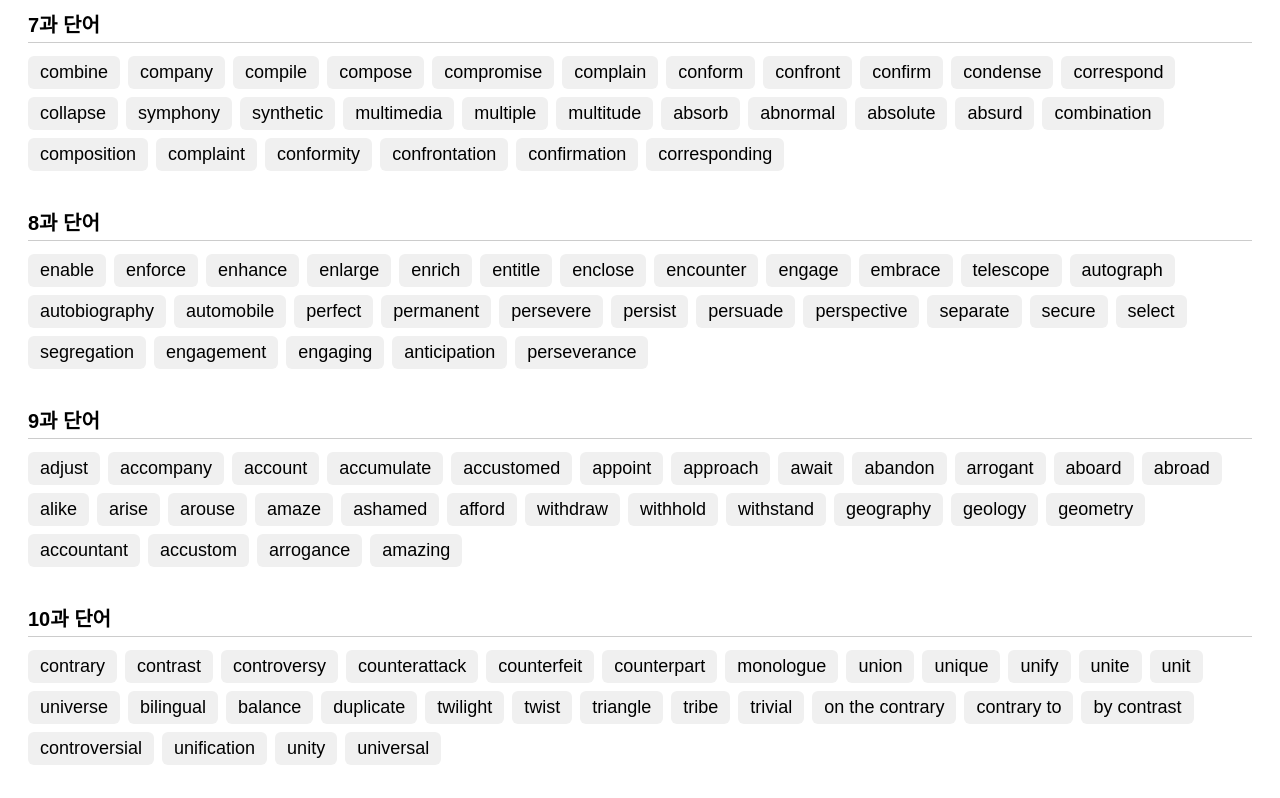
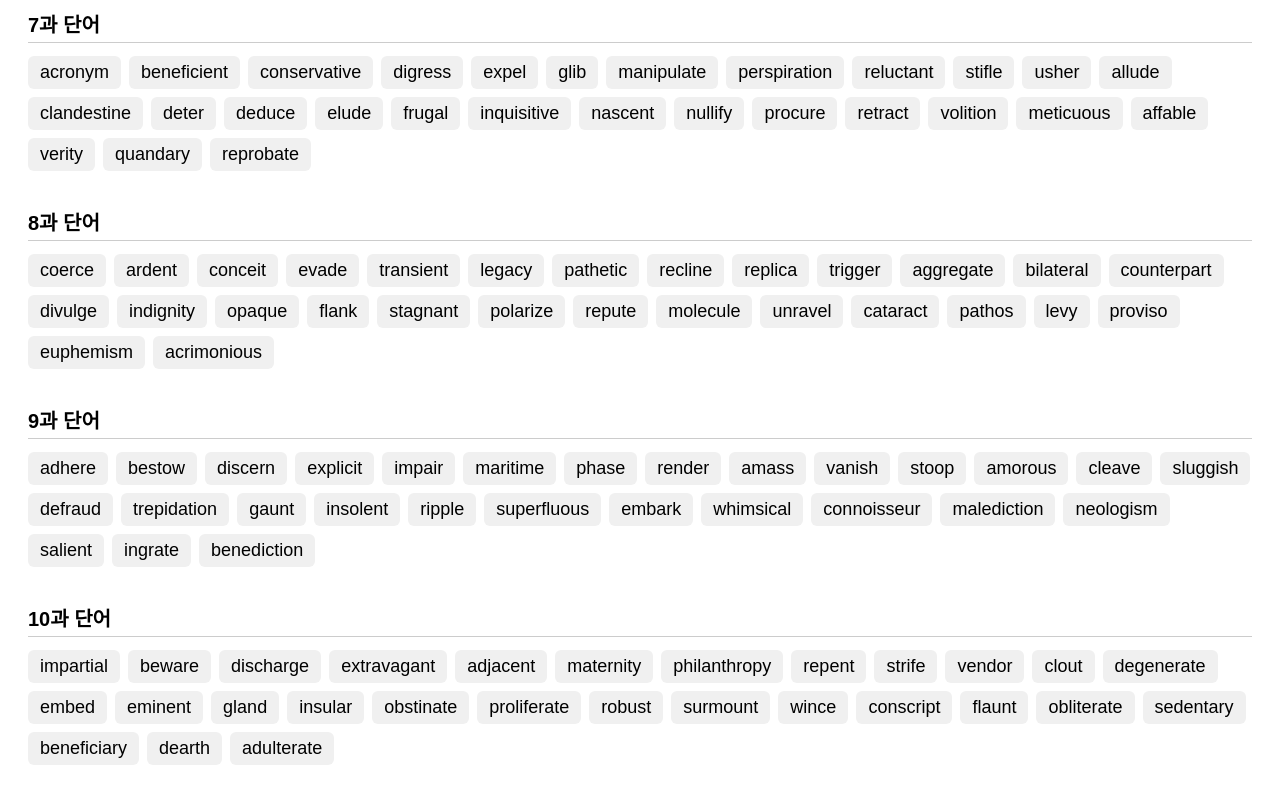
Before and after one commit to nmyway77/hlevele, a plain HTML site: page index.html in a window 1280 px wide. Shown: the part 1360-2158 px from the top of the page. Drawn offline with Linux system fonts and the light colour scheme.

Commit message:
Update index.html

```diff
--- a/index.html
+++ b/index.html
@@ -118,6 +118,7 @@
 { word: 'palatable', meaning: '1. 입에 맞는, 맛 좋은' },
 { word: 'unlettered', meaning: '문맹의, 교육받지 못한' },
 { word: 'impending', meaning: '(재난,위기 등이)임박한, 눈앞에 닥친' },
+
       { heading: '2과 단어' },
 { word: 'compliment', meaning: '칭찬, 찬사' },
 { word: 'delegate', meaning: '대표, 사절, 파견위원' },
@@ -147,6 +148,7 @@
 { word: 'prosaic', meaning: '지루한, 진부한, 재미없는' },
 { word: 'flagrant', meaning: '뻔뻔스러운, 극악한' },
 { word: 'pervade', meaning: '~에 널리 퍼지다, 충만하다' },
+
       { heading: '3과 단어' },
 { word: 'abhor', meaning: '몹시 싫어하다, 혐오하다' },
 { word: 'banquet', meaning: '1.연회, 향연 2. 진수성찬' },
@@ -176,6 +178,7 @@
 { word: 'stoic', meaning: '1. 냉정한, 극기의 2. 스토아 철학(파)의' },
 { word: 'recluse', meaning: '은둔자, 속세를 떠난 사람' },
 { word: 'refute', meaning: '1. 논박하다 반박하다 2. (남의 발언을)부인하다' },
+
       { heading: '4과 단어' },
 { word: 'barren', meaning: '1. 불모의, 메마른 2.불임의 3.열매를 맺지 못하는 4.보잘것없는,시시한' },
 { word: 'depose', meaning: '1. (높은 지위에서) 물러나게 하다 2.(법정에서) 증언하다' },
@@ -206,6 +209,7 @@
 { word: '1.~이 거짓임이 드러나다, ~와 다르다 2. (감정 등을) 숨기다,', meaning: '잘못 전하다' },
 { word: 'egocentric', meaning: '자기 중심의, 이기적인' },
 { word: 'placebo', meaning: '1. 위약, 플라시보, 가짜 약 2. 일시적인 위안' },
+
       { heading: '5과 단어' },
  { word: 'calamity', meaning: '재난, 재해, 참사' },
 { word: 'accentuate', meaning: '강조하다, 눈에 띄게 하다' },
@@ -265,122 +269,127 @@
 { word: 'outlandish', meaning: '기이한, 이상한' },
 { word: 'blithe', meaning: '문제의 심각성을 모르는, 마냥 행복한, 태평스런' },
 { word: 'dejected', meaning: '낙심한, 낙담한, 풀죽은' },
+
       { heading: '7과 단어' },
-  { word: 'combine', meaning: '결합하다, 결합되다' },
-  { word: 'company', meaning: '회사, 친구, 동석, 일행' },
-  { word: 'compile', meaning: '편집하다, 편찬하다' },
-  { word: 'compose', meaning: '구성하다, 작곡하다, 쓰다' },
-  { word: 'compromise', meaning: '타협, 절충, 타협하다' },
-  { word: 'complain', meaning: '불평하다, 항의하다' },
-  { word: 'conform', meaning: '순응하다, 따르다' },
-  { word: 'confront', meaning: '직면하다, ~에 맞서다' },
-  { word: 'confirm', meaning: '확인하다, 인정하다' },
-  { word: 'condense', meaning: '응축시키다, 응축하다' },
-  { word: 'correspond', meaning: '일치하다, 대응하다, 서신을 주고받다' },
-  { word: 'collapse', meaning: '붕괴되다, 쓰러지다, 붕괴' },
-  { word: 'symphony', meaning: '교향곡' },
-  { word: 'synthetic', meaning: '합성한, 인조의' },
-  { word: 'multimedia', meaning: '멀티미디어' },
-  { word: 'multiple', meaning: '다수의, 배수의' },
-  { word: 'multitude', meaning: '다수, 군중' },
-  { word: 'absorb', meaning: '흡수하다, 열중하게 하다' },
-  { word: 'abnormal', meaning: '비정상적인' },
-  { word: 'absolute', meaning: '절대적인, 완전한' },
-  { word: 'absurd', meaning: '어리석은, 터무니없는' },
-  { word: 'combination', meaning: '결합, 조합' },
-  { word: 'composition', meaning: '구성, 조립, 작품, 작곡' },
-  { word: 'complaint', meaning: '불평, 항의' },
-  { word: 'conformity', meaning: '따름, 일치' },
-  { word: 'confrontation', meaning: '대결, 대립' },
-  { word: 'confirmation', meaning: '확인, 확증' },
-  { word: 'corresponding', meaning: '~에 상응하는' },
+{ word: 'acronym', meaning: '두문자어' },
+{ word: 'beneficient', meaning: '선행을 하는' },
+{ word: 'conservative', meaning: '1. 보수적인, 보수주의의, 2. 영국 보수당의  3. (옷차림 등이)수수한, 전통적인 4. (수치, 평가 등을) 낮게 잡은, 어림잡은' },
+{ word: 'digress', meaning: '(주제에서) 벗어나다, 빗나가다' },
+{ word: 'expel', meaning: '1. (장소, 조직에서) 내쫓다, 추방하다 2. 방출하다' },
+{ word: 'glib', meaning: '입심 좋은, 겉발림의, 말뿐의' },
+{ word: 'manipulate', meaning: '1. (사람, 여론 등을) 교묘하게 조종하다 2. (기계, 정보 등을) 잘 다루다, 조작하다' },
+{ word: 'perspiration', meaning: '땀, 발한' },
+{ word: 'reluctant', meaning: '내키지 않는, 마지못해 하는' },
+{ word: 'stifle', meaning: '1. 억누르다, 억제하다 2. 숨을 막다, 질식시키다' },
+{ word: 'usher', meaning: '안내원, 접수원' },
+{ word: 'allude', meaning: '넌지시 말하다, 암시하다' },
+{ word: 'clandestine', meaning: '은밀한, 비밀의, 불법적인' },
+{ word: 'deter', meaning: '그만두게 하다, 단념시키다, 막다' },
+{ word: 'deduce', meaning: '연역하다, 추론하다' },
+{ word: 'elude', meaning: '1. 모면하다, 피해가다 2. ~에게 생각나지[이해되지]않다' },
+{ word: 'frugal', meaning: '1. 절약하는, 검소한 2. (식사 등이) 간소한, 간단한' },
+{ word: 'inquisitive', meaning: '1. 캐묻기 좋아하는 2. 탐구적인, 알고 싶어 하는' },
+{ word: 'nascent', meaning: '발생하려 하는, 태동기의' },
+{ word: 'nullify', meaning: '1. (법적으로) 무효로 하다, 파기[취소]하다 2. 수포로 돌리다, 헛되게 하다' },
+{ word: 'procure', meaning: '어렵게 손에 넣다, 획득하다' },
+{ word: 'retract', meaning: '1. (약속, 말 등을) 취소하다, 철퇴하다 2. 쑥 들어가게 하다, 움츠리다' },
+{ word: 'volition', meaning: '의지력, 결단력' },
+{ word: 'meticuous', meaning: '꼼꼼한, 세심한' },
+{ word: 'affable', meaning: '상냥한, 붙임성 있는, 친절한' },
+{ word: 'verity', meaning: '진실, 진리' },
+{ word: 'quandary', meaning: '진퇴양난, 곤경' },
+{ word: 'reprobate', meaning: '무뢰한, 난봉꾼' },
+
       { heading: '8과 단어' },
-  { word: 'enable', meaning: '할 수 있게 하다' },
-  { word: 'enforce', meaning: '시행하다, 집행하다, 강요하다' },
-  { word: 'enhance', meaning: '향상하다' },
-  { word: 'enlarge', meaning: '크게 하다, 확장하다' },
-  { word: 'enrich', meaning: '풍부하게 하다, 부유하게 하다' },
-  { word: 'entitle', meaning: '자격(권리)을 주다, 제목을 붙이다' },
-  { word: 'enclose', meaning: '둘러싸다, 동봉하다' },
-  { word: 'encounter', meaning: '직면하다, 우연히 만나다' },
-  { word: 'engage', meaning: '참여하다, 종사시키다, 약혼하다' },
-  { word: 'embrace', meaning: '껴안다, 수용하다' },
-  { word: 'telescope', meaning: '망원경' },
-  { word: 'autograph', meaning: '사인, 자필 서명[하다]' },
-  { word: 'autobiography', meaning: '자서전' },
-  { word: 'automobile', meaning: '자동차(의)' },
-  { word: 'perfect', meaning: '완전한, 완벽하게 하다' },
-  { word: 'permanent', meaning: '영구적인, 정규(직)의' },
-  { word: 'persevere', meaning: '인내하다, 견디다' },
-  { word: 'persist', meaning: '계속하다, 지속하다, 고집하다' },
-  { word: 'persuade', meaning: '설득하다, 납득시키다' },
-  { word: 'perspective', meaning: '관점, 시각, 견해, 원근법' },
-  { word: 'separate', meaning: '분리된, 별개의; 분리하다' },
-  { word: 'secure', meaning: '안전한, 확보하다, 안전하게 하다' },
-  { word: 'select', meaning: '선택하다, 고르다' },
-  { word: 'segregation', meaning: '분리, 차별' },
-  { word: 'engagement', meaning: '약속, 약혼, 교전' },
-  { word: 'engaging', meaning: '관심을 끄는, 매력적인' },
-  { word: 'anticipation', meaning: '예상, 기대' },
-  { word: 'perseverance', meaning: '인내, 끈기' },
+{ word: 'coerce', meaning: '강제로 ~하게 하다, 협박하여 ~하게 하다' },
+{ word: 'ardent', meaning: '열렬한, 열정적인' },
+{ word: 'conceit', meaning: '1. 자만, 오만 2. (기발한) 비유, 은유' },
+{ word: 'evade', meaning: '(교묘하게) 피하다, 회피하다' },
+{ word: 'transient', meaning: '일시적인, 잠깐 동안의, 단기 체류의' },
+{ word: 'legacy', meaning: '유산, 유물, 물려받은 것' },
+{ word: 'pathetic', meaning: '1. 형편없는, 쓸모없는, 서툰 2. 애처로운, 불쌍한' },
+{ word: 'recline', meaning: '1. 기대어 앉다[놀다], 2. 등받이가 기울다' },
+{ word: 'replica', meaning: '모조품' },
+{ word: 'trigger', meaning: '1. 방아쇠 2.(사건의 계기), 도화선' },
+{ word: 'aggregate', meaning: '총합, 총계' },
+{ word: 'bilateral', meaning: '쌍방의, 양자[양국]의' },
+{ word: 'counterpart', meaning: '(동등한 역할/위치의) 상대방, 대응물' },
+{ word: 'divulge', meaning: '누설하다, 폭로하다' },
+{ word: 'indignity', meaning: '치욕, 모욕' },
+{ word: 'opaque', meaning: '불투명한, 탁한, 난해한' },
+{ word: 'flank', meaning: '측면, 옆구리' },
+{ word: 'stagnant', meaning: '1. (물/공기가) 흐르지 않는, 고여 있는  2. 성장이 없는, 정체[침체]된' },
+{ word: 'polarize', meaning: '(의견 등이) 정반대로 갈라지다, 분열하다[시키다], 대립하다' },
+{ word: 'repute', meaning: '평판' },
+{ word: 'molecule', meaning: '[과학] 분자' },
+{ word: 'unravel', meaning: '1.(얽힌 실 등을)풀다, 2. 규명하다, 이해하다 3. (계획/체제 등이) 무산되다, 실패하다, 와해되다' },
+{ word: 'cataract', meaning: '1. 백내장 2.  큰 폭포' },
+{ word: 'pathos', meaning: '[예술] 비애, 연민을 자아내는 것' },
+{ word: 'levy', meaning: '세금, 징수액, 부과금' },
+{ word: 'proviso', meaning: '전제 조건' },
+{ word: 'euphemism', meaning: '완곡어법, 완곡한 표현' },
+{ word: 'acrimonious', meaning: '악감정으로 가득한, 신랄한' },
+
       { heading: '9과 단어' },
-  { word: 'adjust', meaning: '맞추다, 조정하다' },
-  { word: 'accompany', meaning: '~와 동행하다, 반주하다' },
-  { word: 'account', meaning: '계좌, 설명(하다), 원인, 책임지다' },
-  { word: 'accumulate', meaning: '모으다, 축적하다' },
-  { word: 'accustomed', meaning: '익숙해진' },
-  { word: 'appoint', meaning: '임명하다, 정하다' },
-  { word: 'approach', meaning: '접근하다, 접근' },
-  { word: 'await', meaning: '기다리다' },
-  { word: 'abandon', meaning: '버리다, 떠나다' },
-  { word: 'arrogant', meaning: '거만한, 오만한' },
-  { word: 'aboard', meaning: '탑승한, 배 안에서' },
-  { word: 'abroad', meaning: '외국에, 해외로, 널리 퍼져' },
-  { word: 'alike', meaning: '비슷한, 마찬가지로' },
-  { word: 'arise', meaning: '발생하다, 생기다, 깨다' },
-  { word: 'arouse', meaning: '일깨우다, 깨우다' },
-  { word: 'amaze', meaning: '깜짝 놀라게 하다' },
-  { word: 'ashamed', meaning: '부끄러워하는, 창피한' },
-  { word: 'afford', meaning: '~할 여유가 있다' },
-  { word: 'withdraw', meaning: '철회하다, 인출하다' },
-  { word: 'withhold', meaning: '주지 않다, 유보하다' },
-  { word: 'withstand', meaning: '저항하다, 견디다' },
-  { word: 'geography', meaning: '지리, 지리학' },
-  { word: 'geology', meaning: '지질학, 지질' },
-  { word: 'geometry', meaning: '기하학' },
-  { word: 'accountant', meaning: '회계사' },
-  { word: 'accustom', meaning: '익숙하게 하다' },
-  { word: 'arrogance', meaning: '거만, 오만' },
-  { word: 'amazing', meaning: '놀라운' },
+{ word: 'adhere', meaning: '1. 들러붙다, 부착하다 2. 따르다, 지지하다' },
+{ word: 'bestow', meaning: '(명예, 선물 등을) 주다, 수여하다' },
+{ word: 'discern', meaning: '알아보다, 식별[인식]하다' },
+{ word: 'explicit', meaning: '1. 분명한, 명쾌한 명백한, 노골적인' },
+{ word: 'impair', meaning: '해치다, 손상시키다, 악화시키다' },
+{ word: 'maritime', meaning: '1. 바다의, 해운의 2. 해변의, 연해의, 바다에 접한' },
+{ word: 'phase', meaning: '(발달, 변화의) 단계, 양상 2. (달, 행성의) 상' },
+{ word: 'render', meaning: '1. (어떤 상태가) 되게 하다 2. (서비스, 도움을) 제공하다  3. (해석하다) 표현하다, 묘사하다 4. 번역하다' },
+{ word: 'amass', meaning: '모으다, 축적하다, 쌓다' },
+{ word: 'vanish', meaning: '(갑자기) 사라지다, 없어지다' },
+{ word: 'stoop', meaning: '(상체를) 굽히다, (자세가) 구부정하다' },
+{ word: 'amorous', meaning: '호색적인, 사랑의, 연애의' },
+{ word: 'cleave', meaning: '1. 쪼개다, 나누다 2. 해치고 나가다' },
+{ word: 'sluggish', meaning: '둔한, 느린, 부진한' },
+{ word: 'defraud', meaning: '속여서 빼앗다, 횡령하다' },
+{ word: 'trepidation', meaning: '불안, 공포' },
+{ word: 'gaunt', meaning: '1. 수척한, 몹시 여윈 2. 적막한, 황량한' },
+{ word: 'insolent', meaning: '무례한, 건방진, 오만한' },
+{ word: 'ripple', meaning: '1. 잔물결이 일다, 약하게 흔들리다 2. (소리, 감정 드잉) 파문처럼 퍼지다' },
+{ word: 'superfluous', meaning: '여분의, 과잉의, 불필요한' },
+{ word: 'embark', meaning: '승선하다, 탑승하다, 싣다' },
+{ word: 'whimsical', meaning: '별난, 색다른, 기발한' },
+{ word: 'connoisseur', meaning: '(예술, 음식 등의) 감정가, 전문가' },
+{ word: 'malediction', meaning: '저주, 악담' },
+{ word: 'neologism', meaning: '신조어, 새로운 의미를 갖게 된 단어' },
+{ word: 'salient', meaning: '현저한, 두드러진' },
+{ word: 'ingrate', meaning: '은혜를 모르는 자, 배은망덕한 사람' },
+{ word: 'benediction', meaning: '축복, 기도' },
+
       { heading: '10과 단어' },
-  { word: 'contrary', meaning: '반대의, 반대' },
-  { word: 'contrast', meaning: '대조, 대비, 대조하다' },
-  { word: 'controversy', meaning: '논란, 논쟁' },
-  { word: 'counterattack', meaning: '반격(하다), 역습(하다)' },
-  { word: 'counterfeit', meaning: '위조의, 위조하다' },
-  { word: 'counterpart', meaning: '대응하는 사람, 상대(방)' },
-  { word: 'monologue', meaning: '독백' },
-  { word: 'union', meaning: '조합, 단체, 결합, 연합' },
-  { word: 'unique', meaning: '독특한, 특유의, 유일의' },
-  { word: 'unify', meaning: '통일하다, 통합하다' },
-  { word: 'unite', meaning: '결합하다, 연합하다' },
-  { word: 'unit', meaning: '구성 단위, 단일체' },
-  { word: 'universe', meaning: '우주, 만물, 전 세계' },
-  { word: 'bilingual', meaning: '두 개 언어를 구사할 수 있는' },
-  { word: 'balance', meaning: '균형, 잔고, 균형을 잡다' },
-  { word: 'duplicate', meaning: '복제하다, 복사하다, 복사본' },
-  { word: 'twilight', meaning: '황혼, 땅거미, 황혼기' },
-  { word: 'twist', meaning: '비틀다, 왜곡하다, 굴곡' },
-  { word: 'triangle', meaning: '삼각형' },
-  { word: 'tribe', meaning: '부족, 종족' },
-  { word: 'trivial', meaning: '사소한, 하찮은' },
-  { word: 'on the contrary', meaning: '그와는 반대로, 오히려' },
-  { word: 'contrary to', meaning: '~에 반대하여, ~에 반하는' },
-  { word: 'by contrast', meaning: '대조적으로' },
-  { word: 'controversial', meaning: '논란의 여지가 있는, 논쟁의' },
-  { word: 'unification', meaning: '통일, 단일화' },
-  { word: 'unity', meaning: '통합, 통일, 조화' },
-  { word: 'universal', meaning: '보편적인, 전 인류의' },
+{ word: 'impartial', meaning: '공정한, 치우치지 않은' },
+{ word: 'beware', meaning: '조심하다, 주의하다' },
+{ word: 'discharge', meaning: '1. (군대, 병원, 감옥 등에서) 나가게 하다 2. (액체, 가스 등을) 방출하다, (배터리 등이) 방전되다 3. (의무를) 이행하다, (빚을) 상환하다 4. 발사하다, 쏘다' },
+{ word: 'extravagant', meaning: '1. 낭비하는, 사치스러운 2. 지나친, 터무니없는' },
+{ word: 'adjacent', meaning: '근처의, 인접한' },
+{ word: 'maternity', meaning: '임산부의' },
+{ word: 'philanthropy', meaning: '자선(행위), 박애주의' },
+{ word: 'repent', meaning: '후회하다, 뉘우치다, 회개하다' },
+{ word: 'strife', meaning: '분쟁,불화, 투쟁' },
+{ word: 'vendor', meaning: '행상인, 노점 상인' },
+{ word: 'clout', meaning: '1. (정치, 경제적) 영향력, 권력 2. (손으로) 강타, 타격' },
+{ word: 'degenerate', meaning: '나빠지다, 퇴보하다' },
+{ word: 'embed', meaning: '1. (물건을) 단단히 끼워넣다, 깊숙이 박다 2. (생각, 감정 등을) 깊이 새겨두다' },
+{ word: 'eminent', meaning: '저명한, 탁월한' },
+{ word: 'gland', meaning: '[생리] 선, 분비기관' },
+{ word: 'insular', meaning: '1. 자기 지역에만 관심있는, 국수주의적인, 폐쇄적인 2. 섬의, 섬과 관련한, 섬나라의' },
+{ word: 'obstinate', meaning: '1. 완고한, 고집센 2. 처리하기 힘든, 없애기 어려운' },
+{ word: 'proliferate', meaning: '급증하다, 확산하다' },
+{ word: 'robust', meaning: '1. 튼튼한, 견고한 2. (신념, 의지가) 확고한, 단호한 3. 음식 술이 감칠맛이 도는' },
+{ word: 'surmount', meaning: '1. 극복하다, 이겨내다 2. ~위에 놓다' },
+{ word: 'wince', meaning: '(고통, 당황스러움 등으로) 얼굴을 찌푸리다, 움찔하다' },
+{ word: 'conscript', meaning: '징집하다, 입대시키다' },
+{ word: 'flaunt', meaning: '과시하다, 자랑하다, 뽐내다' },
+{ word: 'obliterate', meaning: '1. 완전히 파괴하다 2. (기억, 감정 등을) 지우다, 삭제하다 3. (가려서) 보이지 않게 하다' },
+{ word: 'sedentary', meaning: '앉아 있는 시간이 많은, 활동량이 적은' },
+{ word: 'beneficiary', meaning: '수익자 (보험근, 상속재산 등의) 수혜자' },
+{ word: 'dearth', meaning: '부족, 결핍' },
+{ word: 'adulterate', meaning: '다른 것을 섞어 질을 떨어뜨리다' },
+
       { heading: '11과 단어' },
   { word: 'interviewer', meaning: '면접관, 인터뷰 진행자' },
   { word: 'interviewee', meaning: '면접 대상자' },
@@ -442,6 +451,7 @@
   { word: 'critical', meaning: '비판적인, 중대한' },
   { word: 'fit', meaning: '건강한, 적절한, ~에 맞다' },
   { word: 'angular', meaning: '각이 진, 모난' },
+
       { heading: '12과 단어' },
   { word: 'childish', meaning: '유치한' },
   { word: 'childlike', meaning: '천진난만한' },
@@ -496,6 +506,7 @@
   { word: 'character', meaning: '성격, 특성, 등장인물' },
   { word: 'characterize', meaning: '특징짓다' },
   { word: 'satisfaction', meaning: '만족(감)' },
+
       { heading: '13과 단어' },
   { word: 'costly', meaning: '값비싼, 손실이 큰' },
   { word: 'timely', meaning: '시기적절한, 때를 맞춘' },
@@ -557,6 +568,7 @@
   { word: 'simplicity', meaning: '단순함, 간소함' },
   { word: 'simplification', meaning: '단순화, 간소화' },
   { word: 'motivation', meaning: '동기 부여, 자극, 열의' },
+
       { heading: '14과 단어' },
   { word: 'agent', meaning: '대리(인), 정부 요원' },
   { word: 'agony', meaning: '극심한 고통, 슬픔' },
```
